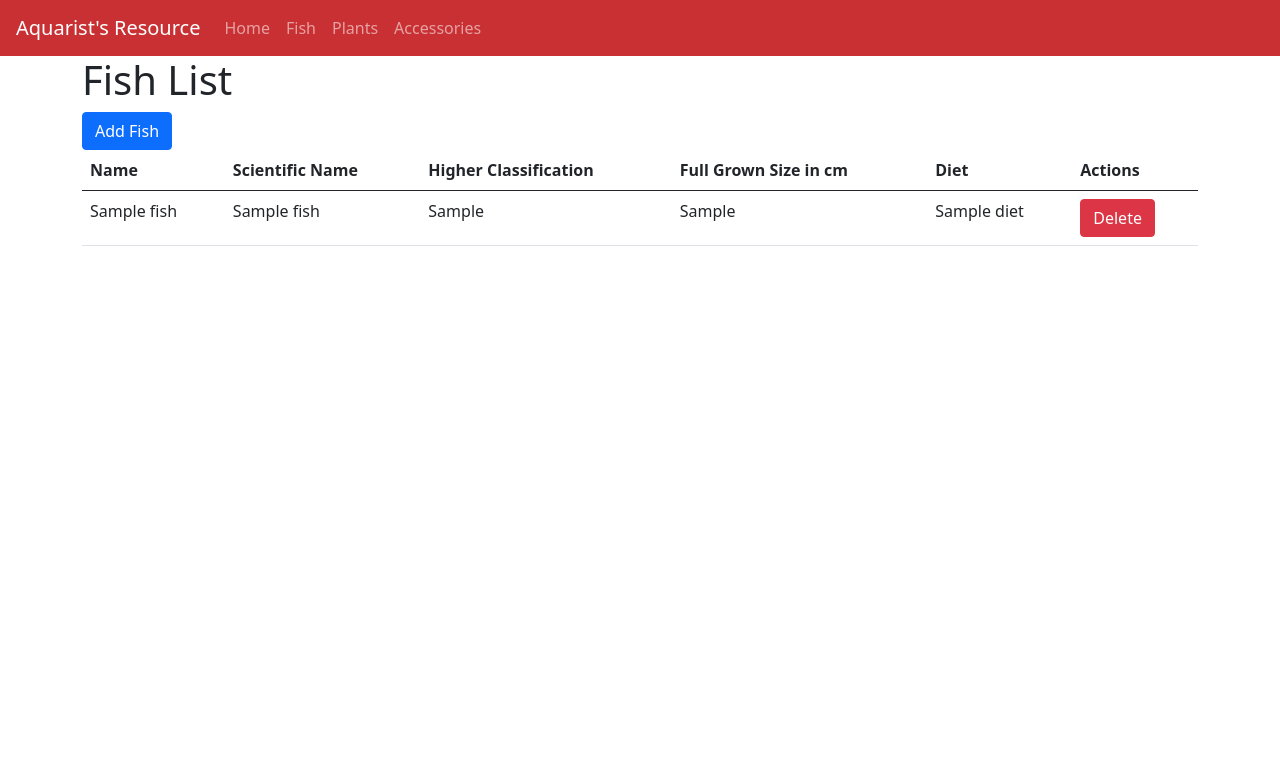
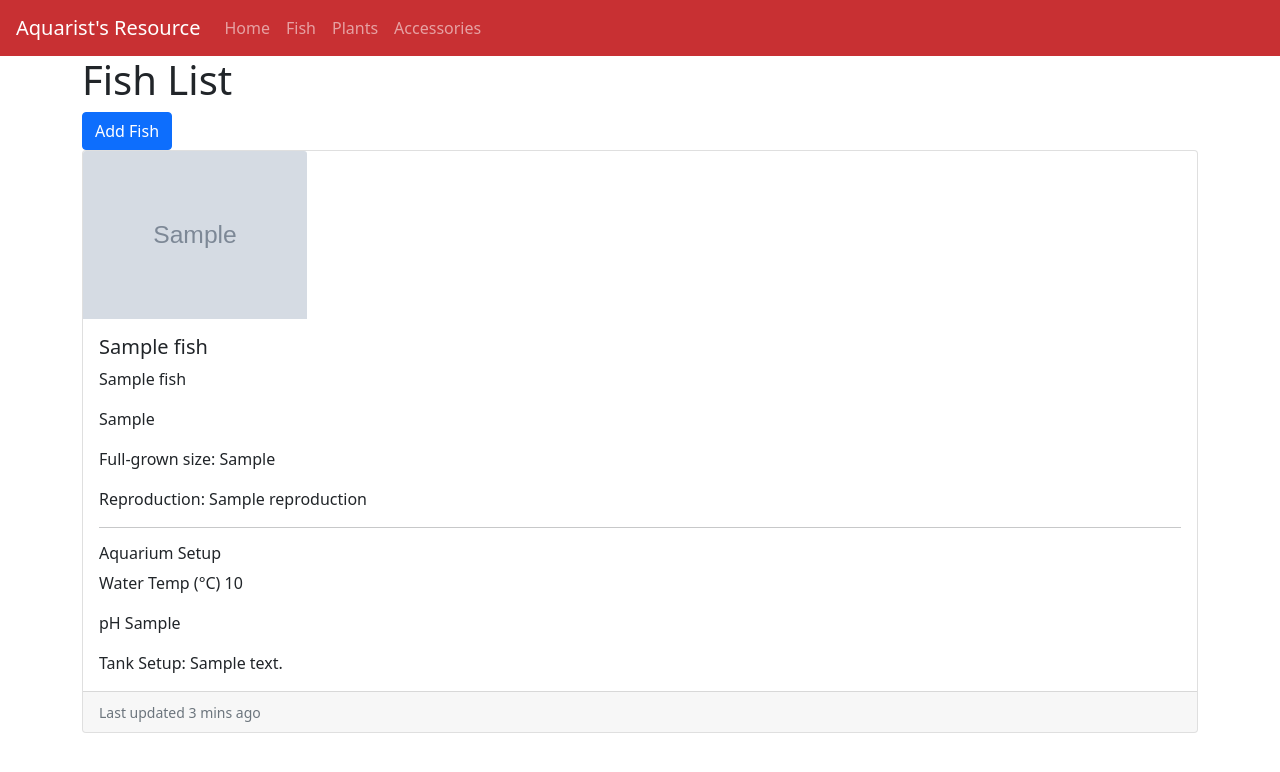
Before and after one commit to Code-Institute-Submissions/Malrhis-project3, a Flask app: page /fish in a window 1280 px wide. Shown: the top 772 px of the page. Run offline with Flask 2, Linux system fonts and the light colour scheme; grey boxes marked "Sample" are stand-in pictures; a database or web service that is not in the repository returns one stand-in record (values such as "Sample title").

Commit message:
Card format update for Show_all_fish

```diff
--- a/aquarist/static/styles/style.css
+++ b/aquarist/static/styles/style.css
@@ -1,3 +1,8 @@
 .navbar {
   background-color: #c83033;
 }
+
+.card-img-top{
+    max-width: 14rem;
+    max-height: 14rem;
+}
--- a/aquarist/templates/create_fish.template.html
+++ b/aquarist/templates/create_fish.template.html
@@ -50,7 +50,7 @@ Create Fish Form
     </div>
     <div>
         <label class="form-label">Tank Setup</label>
-        <input type="text" name="full_grown_size_in_cm" class="form-control">
+        <input type="text" name="tank_setup_text" class="form-control">
     </div>
     <input type="submit" value="Create" class="btn btn-primary my-3">
 </form>
--- a/aquarist/templates/show_fish.template.html
+++ b/aquarist/templates/show_fish.template.html
@@ -6,32 +6,31 @@ Fish List
 {%block content%}
 <h1>Fish List</h1>
 
+<!-- button for redirecting to create fish -->
 <a href="{{url_for('show_create_fish')}}" class="btn btn-primary">Add Fish</a>
 
+<div class="card-group">
 
-
-<table class="table">
-    <thead>
-        <tr>
-            <th>Name</th>
-            <th>Scientific Name</th>
-            <th>Higher Classification</th>
-            <th>Full Grown Size in cm</th>
-            <th>Diet</th>
-            <th>Actions</th>
-        </tr>
-    </thead>
-    {%for each_fish in fish %}
-    <tr>
-        <td>{{each_fish.name}}</td>
-        <td>{{each_fish.scientific_name}}</td>
-        <td>{{each_fish.higher_classification}}</td>
-        <td>{{each_fish.full_grown_size_in_cm}}</td>
-        <td>{{each_fish.diet}}</td>
-        <td><a href="{{url_for('delete_fish', fish_id=each_fish._id)}}" class="btn btn-danger">Delete</a></td>
-    </tr>
+    {%for each_fish in fish%}
+    <div class="card col-md-4">
+        <img class="card-img-top" src="{{each_fish.fish_picture}}" alt="Card image cap">
+        <div class="card-body">
+            <h5 class="card-title">{{each_fish.name}}</h5>
+            <p class="card-text">{{each_fish.scientific_name}}</p>
+            <p class="card-text">{{each_fish.higher_classification}}</p>
+            <p class="card-text">Full-grown size: {{each_fish.higher_classification}}</p>
+            <p class="card-text">Reproduction: {{each_fish.reproduction}}</p>
+            <hr>
+            <h6>Aquarium Setup</h6>
+            <p class="card-text">Water Temp (°C) {{each_fish.water_temp_in_degc}}</p>
+            <p class="card-text">pH {{each_fish.pH}}</p>
+            <p class="card-text">Tank Setup: {{each_fish.tank_setup_text}}</p>
+        </div>
+         <div class="card-footer">
+                <small class="text-muted">Last updated 3 mins ago</small>
+            </div>
+    </div>
     {% endfor%}
-
-</table>
+</div>
 
 {% endblock %}
```
